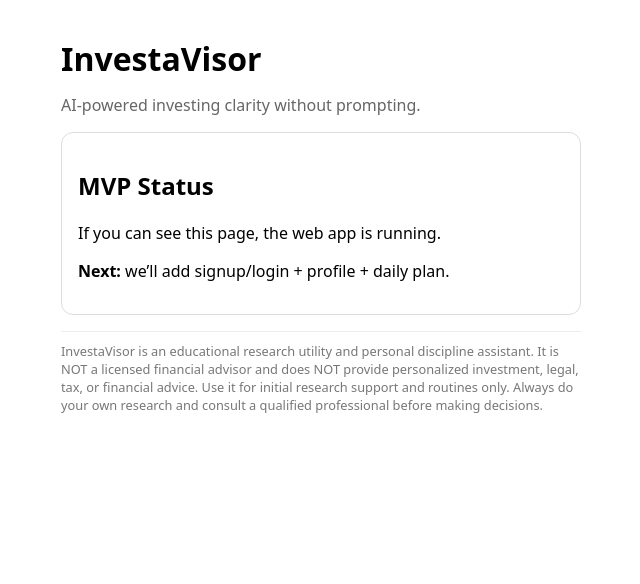
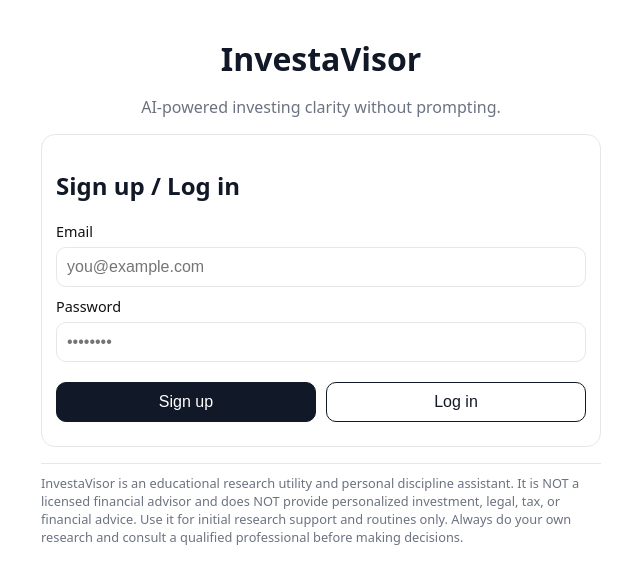
Before and after one commit to molefimcm/investa-visor, a Flask app: page / in a window 1280 px wide. Shown: the top 584 px of the page, without its empty margins (319-959 px from the left). Run offline with Flask 3, Linux system fonts and the light colour scheme.

Commit message:
Add MVP UI: auth, personal details, investment profile, and daily plan

```diff
--- a/static/main.js
+++ b/static/main.js
@@ -0,0 +1,160 @@
+// ---------- Helpers ----------
+const $ = (id) => document.getElementById(id);
+
+function show(el) { el.classList.remove("hidden"); }
+function hide(el) { el.classList.add("hidden"); }
+
+function setMsg(id, text, ok = true) {
+  const el = $(id);
+  el.textContent = text || "";
+  el.classList.toggle("error", !ok);
+}
+
+async function api(url, method = "GET", body = null) {
+  const opts = { method, headers: {} };
+  if (body) {
+    opts.headers["Content-Type"] = "application/json";
+    opts.body = JSON.stringify(body);
+  }
+  const res = await fetch(url, opts);
+  const data = await res.json().catch(() => ({}));
+  return { res, data };
+}
+
+// ---------- UI Sections ----------
+const authSection = $("authSection");
+const meSection = $("meSection");
+const personalSection = $("personalSection");
+const profileSection = $("profileSection");
+const planSection = $("planSection");
+
+// ---------- Auth Handlers ----------
+$("signupBtn").onclick = async () => {
+  setMsg("authMsg", "");
+  const email = $("email").value.trim();
+  const password = $("password").value;
+
+  const { res, data } = await api("/api/signup", "POST", { email, password });
+  if (!res.ok) return setMsg("authMsg", data.error || "Signup failed.", false);
+
+  setMsg("authMsg", "Signup successful.");
+  await refreshState();
+};
+
+$("loginBtn").onclick = async () => {
+  setMsg("authMsg", "");
+  const email = $("email").value.trim();
+  const password = $("password").value;
+
+  const { res, data } = await api("/api/login", "POST", { email, password });
+  if (!res.ok) return setMsg("authMsg", data.error || "Login failed.", false);
+
+  setMsg("authMsg", "Login successful.");
+  await refreshState();
+};
+
+$("logoutBtn").onclick = async () => {
+  await api("/api/logout", "POST");
+  hide(meSection);
+  hide(personalSection);
+  hide(profileSection);
+  hide(planSection);
+  show(authSection);
+  setMsg("authMsg", "Logged out.");
+};
+
+// ---------- Personal Details ----------
+$("savePersonalBtn").onclick = async () => {
+  setMsg("personalMsg", "");
+  const payload = {
+    first_name: $("firstName").value.trim(),
+    last_name: $("lastName").value.trim(),
+    country: $("country").value.trim(),
+    timezone: $("timezone").value.trim(),
+  };
+
+  const { res, data } = await api("/api/personal", "POST", payload);
+  if (!res.ok) return setMsg("personalMsg", data.error || "Could not save.", false);
+
+  setMsg("personalMsg", "Saved.");
+  await refreshState();
+};
+
+// ---------- Investment Profile ----------
+$("saveProfileBtn").onclick = async () => {
+  setMsg("profileMsg", "");
+  const payload = {
+    monthly_invest_amount: parseFloat($("monthly").value || "0"),
+    risk_appetite: $("risk").value,
+    time_horizon: $("horizon").value,
+    markets: $("markets").value.trim(),
+    experience_level: $("experience").value,
+  };
+
+  const { res, data } = await api("/api/profile", "POST", payload);
+  if (!res.ok) return setMsg("profileMsg", data.error || "Could not save profile.", false);
+
+  setMsg("profileMsg", "Profile saved.");
+  await refreshState();
+};
+
+// ---------- Daily Plan ----------
+$("generatePlanBtn").onclick = async () => {
+  $("planOutput").textContent = "Generating...";
+  const note = $("note").value.trim();
+
+  const { res, data } = await api("/api/plan/daily", "POST", { note });
+  if (!res.ok) {
+    $("planOutput").textContent = data.error || "Could not generate plan.";
+    return;
+  }
+  $("planOutput").textContent = data.plan || "";
+};
+
+// ---------- State Refresh ----------
+async function refreshState() {
+  // Check if logged in
+  const me = await api("/api/me", "GET");
+  const user = me.data.user;
+
+  if (!user) {
+    show(authSection);
+    hide(meSection);
+    hide(personalSection);
+    hide(profileSection);
+    hide(planSection);
+    return;
+  }
+
+  // Logged in
+  hide(authSection);
+  show(meSection);
+  show(personalSection);
+  show(profileSection);
+  show(planSection);
+
+  const fullName = [user.first_name, user.last_name].filter(Boolean).join(" ").trim();
+  $("welcomeTitle").textContent = fullName ? `Welcome, ${fullName}` : "Welcome";
+  $("welcomeSub").textContent = "Your disciplined daily investing companion.";
+
+  // Populate personal details if present
+  $("firstName").value = user.first_name || "";
+  $("lastName").value = user.last_name || "";
+  $("country").value = user.country || "South Africa";
+  $("timezone").value = user.timezone || "Africa/Johannesburg";
+
+  // Load investment profile
+  const prof = await api("/api/profile", "GET");
+  const p = prof.data.profile;
+
+  if (p) {
+    $("monthly").value = p.monthly_invest_amount;
+    $("risk").value = p.risk_appetite;
+    $("horizon").value = p.time_horizon;
+    $("markets").value = p.markets;
+    $("experience").value = p.experience_level;
+  }
+}
+
+// Run on load
+refreshState();
--- a/static/styles.css
+++ b/static/styles.css
@@ -1,5 +1,56 @@
-body { font-family: system-ui, Arial; margin: 0; padding: 0; }
-.container { max-width: 520px; margin: 0 auto; padding: 16px; }
-.tagline { color: #666; margin-top: -8px; }
-.card { border: 1px solid #ddd; border-radius: 12px; padding: 16px; margin: 16px 0; }
-.disclaimer { font-size: 0.8rem; color: #777; border-top: 1px solid #eee; padding-top: 10px; }
+:root { --border:#e5e7eb; --text:#111827; --muted:#6b7280; }
+
+body { margin:0; font-family: system-ui, Arial, sans-serif; color: var(--text); background:#fff; }
+.container { max-width: 560px; margin: 0 auto; padding: 16px; }
+.header { text-align:center; margin-bottom: 16px; }
+.tagline { margin-top: -6px; color: var(--muted); }
+
+.card {
+  border: 1px solid var(--border);
+  border-radius: 14px;
+  padding: 14px;
+  margin: 12px 0;
+}
+
+label { display:block; font-size: 0.9rem; margin: 10px 0 6px; color: #111; }
+input, select, textarea, button {
+  width: 100%; box-sizing: border-box;
+  border: 1px solid var(--border);
+  border-radius: 10px;
+  padding: 10px;
+  font-size: 1rem;
+}
+
+textarea { min-height: 84px; resize: vertical; }
+
+button { cursor: pointer; border: 1px solid #111827; background:#111827; color:#fff; margin-top: 10px; }
+button.secondary { background:#fff; color:#111827; }
+
+.row { display:flex; gap: 10px; margin-top: 10px; }
+.row > button { flex: 1; }
+.space-between { justify-content: space-between; }
+.align-center { align-items: center; }
+
+.grid2 { display:grid; grid-template-columns: 1fr 1fr; gap: 10px; }
+@media (max-width: 520px) { .grid2 { grid-template-columns: 1fr; } }
+
+.hidden { display:none; }
+.msg { margin: 10px 0 0; font-size: 0.9rem; color: #065f46; }
+.msg.error { color: #b91c1c; }
+
+.output {
+  white-space: pre-wrap;
+  margin-top: 12px;
+  padding: 12px;
+  border-radius: 12px;
+  border: 1px dashed var(--border);
+  color: #111;
+}
+
+.disclaimer {
+  margin-top: 16px;
+  padding-top: 10px;
+  border-top: 1px solid var(--border);
+  font-size: 0.8rem;
+  color: var(--muted);
+}
--- a/templates/index.html
+++ b/templates/index.html
@@ -1,25 +1,134 @@
 <!doctype html>
-<html>
+<html lang="en">
 <head>
-  <meta charset="utf-8">
-  <meta name="viewport" content="width=device-width, initial-scale=1">
+  <meta charset="utf-8" />
+  <meta name="viewport" content="width=device-width, initial-scale=1" />
   <title>InvestaVisor</title>
-  <link rel="stylesheet" href="/static/styles.css">
+  <link rel="stylesheet" href="/static/styles.css" />
 </head>
 <body>
   <main class="container">
-    <h1>InvestaVisor</h1>
-    <p class="tagline">AI-powered investing clarity without prompting.</p>
+    <header class="header">
+      <h1>InvestaVisor</h1>
+      <p class="tagline">AI-powered investing clarity without prompting.</p>
+    </header>
 
-    <div class="card">
-      <h2>MVP Status</h2>
-      <p>If you can see this page, the web app is running.</p>
-      <p><strong>Next:</strong> we’ll add signup/login + profile + daily plan.</p>
-    </div>
+    <!-- AUTH -->
+    <section id="authSection" class="card">
+      <h2>Sign up / Log in</h2>
+
+      <label>Email</label>
+      <input id="email" type="email" placeholder="you@example.com" />
+
+      <label>Password</label>
+      <input id="password" type="password" placeholder="••••••••" />
+
+      <div class="row">
+        <button id="signupBtn">Sign up</button>
+        <button id="loginBtn" class="secondary">Log in</button>
+      </div>
+
+      <p id="authMsg" class="msg"></p>
+    </section>
+
+    <!-- WELCOME + LOGOUT -->
+    <section id="meSection" class="card hidden">
+      <div class="row space-between align-center">
+        <div>
+          <h2 id="welcomeTitle">Welcome</h2>
+          <p class="muted" id="welcomeSub">You’re logged in.</p>
+        </div>
+        <button id="logoutBtn" class="secondary">Logout</button>
+      </div>
+    </section>
+
+    <!-- PERSONAL DETAILS -->
+    <section id="personalSection" class="card hidden">
+      <h2>Personal details</h2>
+
+      <div class="grid2">
+        <div>
+          <label>First name</label>
+          <input id="firstName" type="text" placeholder="Molefi" />
+        </div>
+        <div>
+          <label>Last name</label>
+          <input id="lastName" type="text" placeholder="Moeketsi" />
+        </div>
+      </div>
+
+      <div class="grid2">
+        <div>
+          <label>Country</label>
+          <input id="country" type="text" placeholder="South Africa" />
+        </div>
+        <div>
+          <label>Timezone</label>
+          <input id="timezone" type="text" placeholder="Africa/Johannesburg" />
+        </div>
+      </div>
+
+      <button id="savePersonalBtn">Save personal details</button>
+      <p id="personalMsg" class="msg"></p>
+    </section>
+
+    <!-- INVESTMENT PROFILE -->
+    <section id="profileSection" class="card hidden">
+      <h2>Investment profile</h2>
+
+      <label>Monthly invest amount (USD)</label>
+      <input id="monthly" type="number" min="1" step="1" placeholder="500" />
+
+      <div class="grid2">
+        <div>
+          <label>Risk appetite</label>
+          <select id="risk">
+            <option value="conservative">Conservative</option>
+            <option value="balanced" selected>Balanced</option>
+            <option value="aggressive">Aggressive</option>
+          </select>
+        </div>
+
+        <div>
+          <label>Time horizon</label>
+          <select id="horizon">
+            <option value="short">0–2 years</option>
+            <option value="medium">3–5 years</option>
+            <option value="long" selected>5+ years</option>
+          </select>
+        </div>
+      </div>
+
+      <label>Markets (comma separated)</label>
+      <input id="markets" type="text" placeholder="US stocks, ETFs" />
+
+      <label>Experience level</label>
+      <select id="experience">
+        <option value="beginner" selected>Beginner</option>
+        <option value="intermediate">Intermediate</option>
+        <option value="advanced">Advanced</option>
+      </select>
+
+      <button id="saveProfileBtn">Save investment profile</button>
+      <p id="profileMsg" class="msg"></p>
+    </section>
+
+    <!-- DAILY PLAN -->
+    <section id="planSection" class="card hidden">
+      <h2>Daily plan</h2>
+      <label>What’s on your mind today? (optional)</label>
+      <textarea id="note" placeholder="E.g., I’m feeling nervous about market volatility…"></textarea>
+
+      <button id="generatePlanBtn">Generate today’s plan</button>
+
+      <div id="planOutput" class="output"></div>
+    </section>
 
     <footer class="disclaimer">
       {{ disclaimer }}
     </footer>
   </main>
+
+  <script src="/static/main.js"></script>
 </body>
 </html>
```
